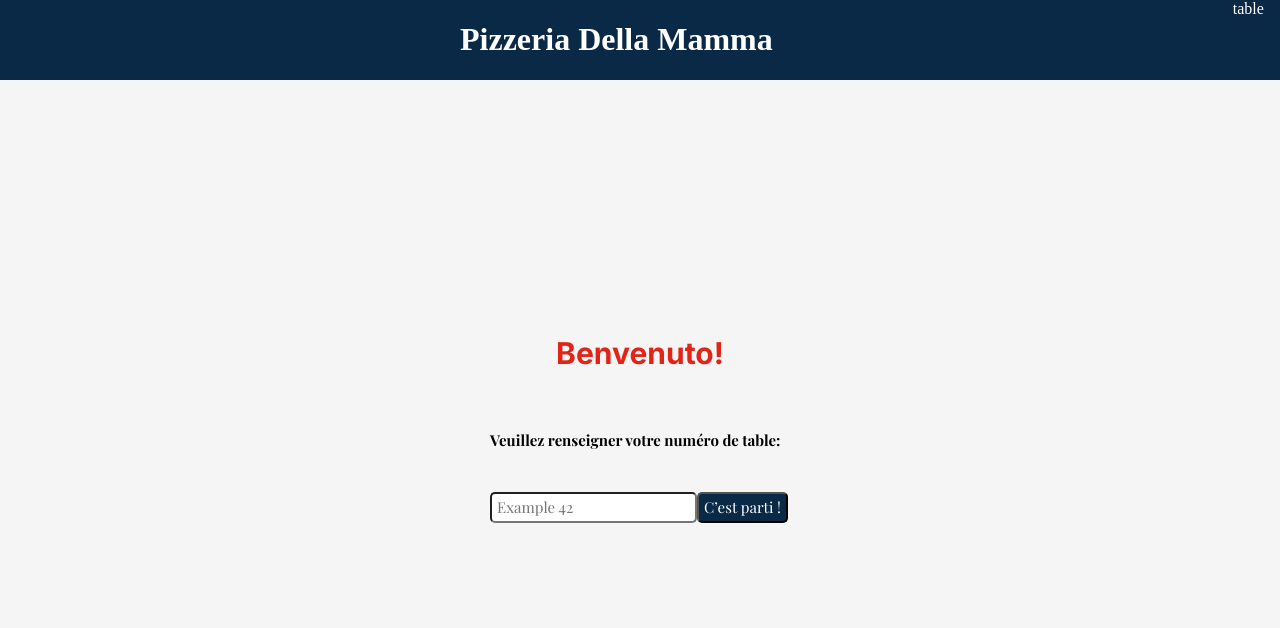
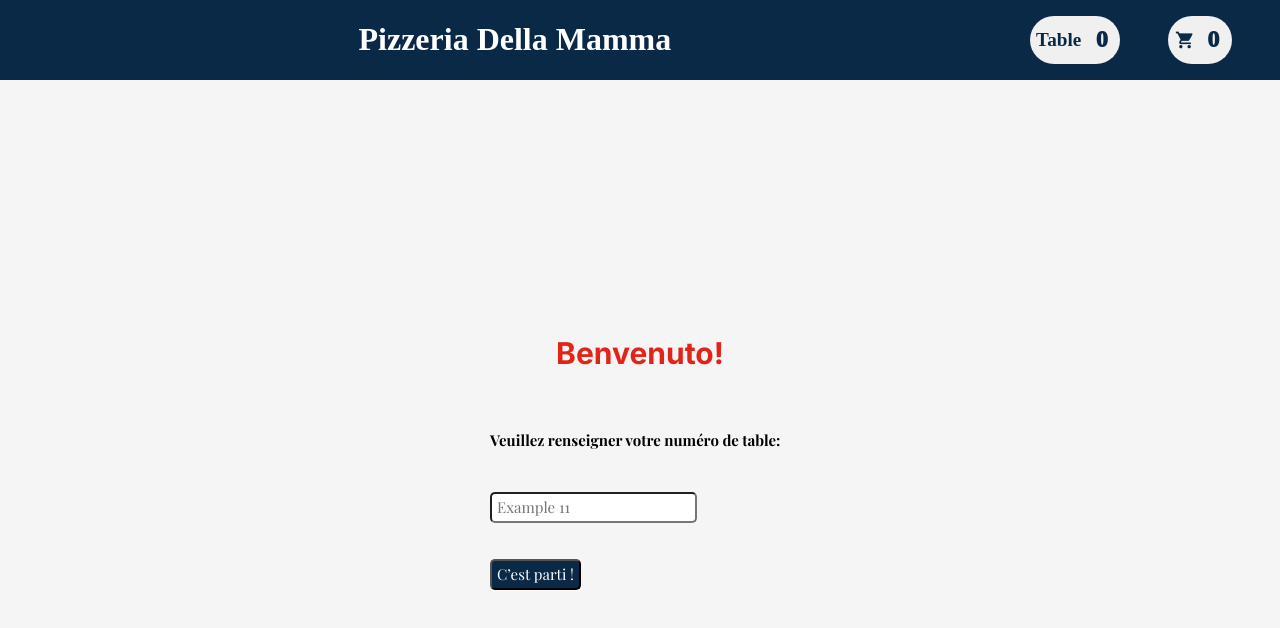
Before and after one commit to Morgane-Compa/pizza-mama, an Angular app: page / in a window 1280 px wide. Shown: the top 628 px of the page. Built offline with nearby package versions, Linux system fonts and the light colour scheme; a web font is replaced by a local one.

Commit message:
Header update

```diff
--- a/src/app/components/nav-bar/nav-bar.component.css
+++ b/src/app/components/nav-bar/nav-bar.component.css
@@ -1,3 +1,29 @@
-nav {
+  .nav-buttons {
+    display: flex;
+    justify-content: flex-start;
+    align-items: center;
+  }
 
-}
+  .nav-button {
+    display: inline-flex;
+    align-items: center;
+    color: #092947;
+    margin-right: 3rem;
+    margin-top: 1rem;
+    text-decoration: none;
+    background-color: #f0f0f0;
+    padding: 0.4rem;
+    font-size: 1.2rem;
+    font-weight: 800;
+    border-radius: 3rem;
+  }
+
+  .counter {
+    margin-left: 0.5rem;
+    padding: 0.25rem 0.4rem;
+    border-radius: 0.25rem;
+    background-color: #f0f0f0;
+    color: #092947;
+    font-size: 1.5rem;
+    font-weight: 1000;
+  }
--- a/src/app/components/nav-bar/nav-bar.component.html
+++ b/src/app/components/nav-bar/nav-bar.component.html
@@ -1,6 +1,10 @@
-
-
 <nav>
-    <a routeLink="">table</a>
-    <a routeLink=""><img src="assets\img\Vector.png" alt="image de panier"></a>
-</nav>
+    <div class="nav-buttons">
+      <a routerLink="/home" class="nav-button">
+        Table <span class="counter">{{ tableCounter }}</span>
+      </a>
+      <a routerLink="/about" class="nav-button">
+        <img src="assets\img\Vector.png" alt="image de panier"><span class="counter">{{ panierCounter }}</span>
+      </a>
+    </div>
+  </nav>
--- a/src/app/components/nav-bar/nav-bar.component.ts
+++ b/src/app/components/nav-bar/nav-bar.component.ts
@@ -6,5 +6,6 @@ import { Component } from '@angular/core';
   styleUrls: ['./nav-bar.component.css']
 })
 export class NavBarComponent {
-
+  tableCounter = 0;
+  panierCounter = 0;
 }
--- a/src/app/identification/identification.component.css
+++ b/src/app/identification/identification.component.css
@@ -20,6 +20,7 @@ h1 {color: #E12417;
     border-radius: 5px;
     padding: 5px;
     border-color: none;
+    margin-right: 0.5rem;
 }
 #login {
     border-radius: 5px;
--- a/src/app/identification/identification.component.html
+++ b/src/app/identification/identification.component.html
@@ -2,7 +2,7 @@
 <form [formGroup]="identificationForm" (ngSubmit)="onSubmit()">
     <h1>Benvenuto!</h1>
   <label for="identification">Veuillez renseigner votre numéro de table:</label>
-  <input type="text" id="identification" placeholder="Example 42" formControlName="identification">
+  <input type="text" id="identification" placeholder="Example 11" formControlName="identification">
   <div *ngIf="identificationForm.invalid && (identificationForm.dirty || identificationForm.touched)" class="error-message">
     <div id="error" *ngIf="error">
         Numéro de table incorrecte.
--- a/src/app/identification/identification.component.ts
+++ b/src/app/identification/identification.component.ts
@@ -20,7 +20,6 @@ export class IdentificationComponent {
   ngOnInit() {
     this.identificationForm = this.formBuilder.group({
       identification: ['', [Validators.required, Validators.pattern(/^(1[0-4]|[1-9])$/)]]
-      // identification: ['', [Validators.required, Validators.pattern(/^(1[0-4]|[1-9])$/)]]
     })
   }
 
@@ -38,9 +37,7 @@ export class IdentificationComponent {
       for (let i = 1; i <= 14; i++) {
         const element = i;
         tabs.push(i);
-        //console.log(element);
         if(element == value) {
-          // console.log(value);
           localStorage.setItem(value.toString(), JSON.stringify([]))
         }
       }
```
